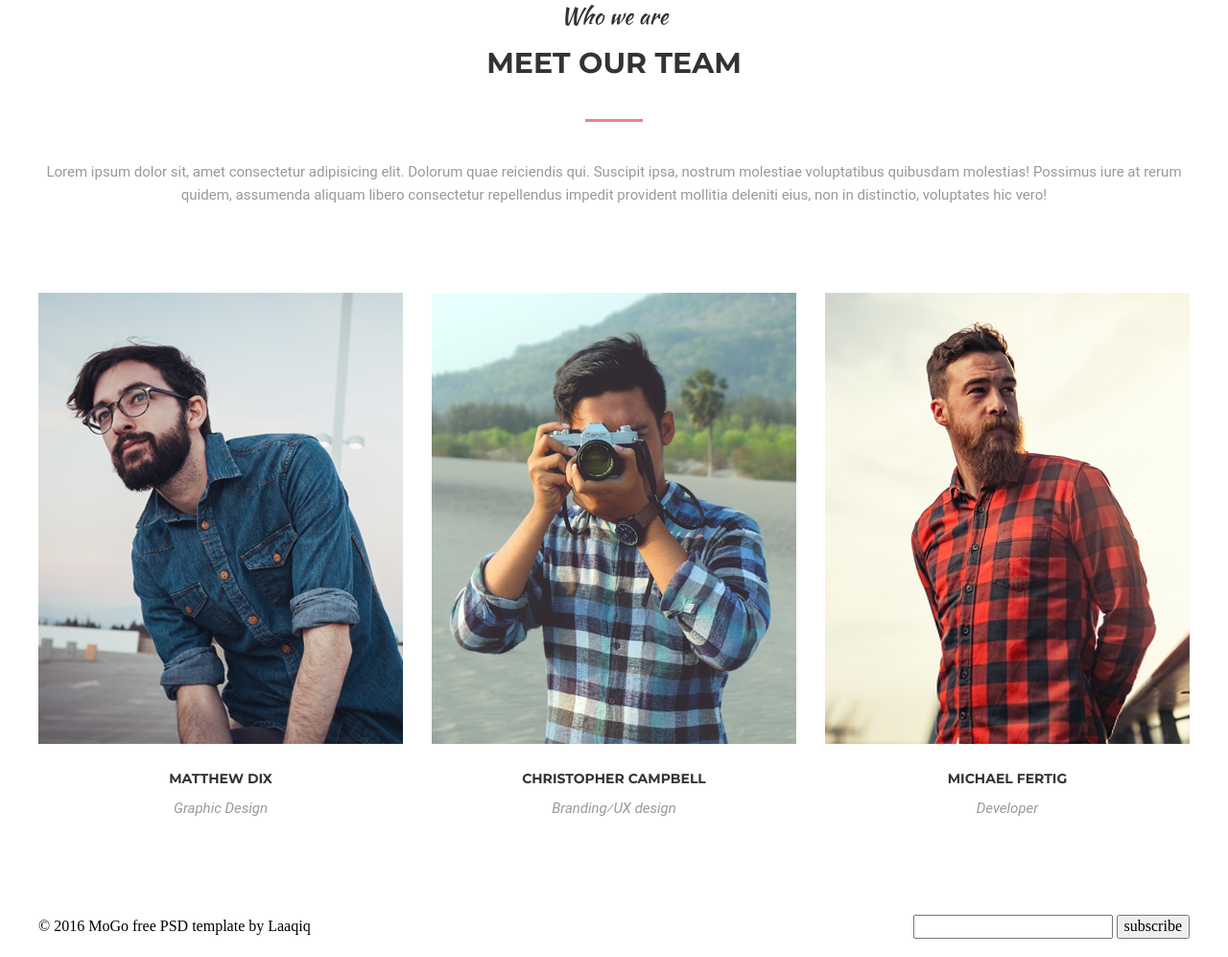
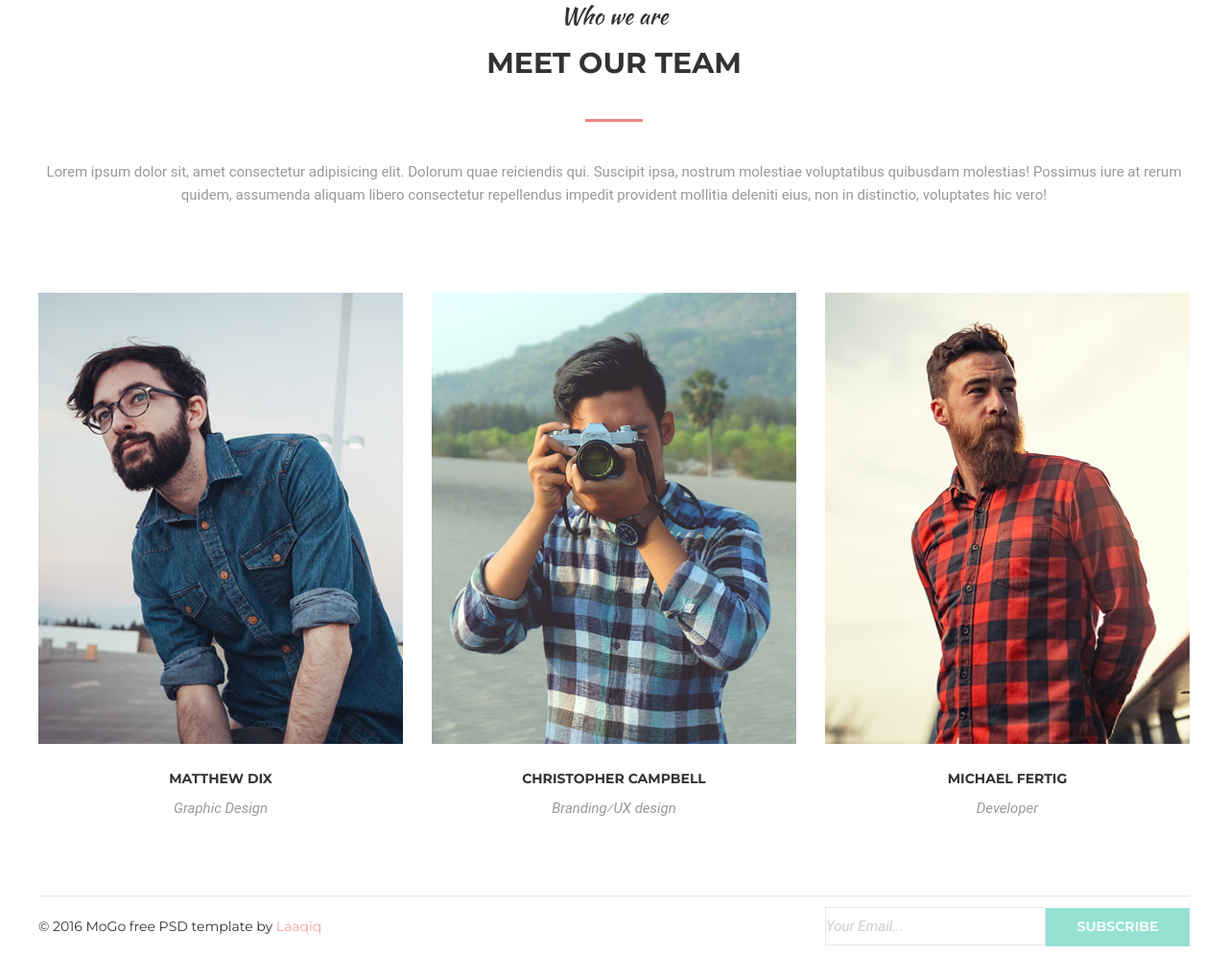
Before and after one commit to SergiiPodlishchuk/goit-fe-course, a plain HTML site: page modul_6/homework_06/index.html in a window 1280 px wide. Shown: the part 716-1713 px from the top of the page at 96% size. Drawn offline with Linux system fonts and the light colour scheme.

Commit message:
second added HW06

```diff
--- a/modul_6/homework_06/css/style.css
+++ b/modul_6/homework_06/css/style.css
@@ -254,8 +254,6 @@ img{
     padding: 0;
     width: 380px;
     position: relative;
-
-
 }
 
 
@@ -367,4 +365,47 @@ img{
     display: flex;
     justify-content: space-between;
     align-items: center;
+    box-shadow: 0px -1px #e5e5e5;
 }
+
+.template_by{
+    font-size: 14px;
+    font-family: "Montserrat";
+    color: rgb(51, 51, 51);
+    line-height: 1.2;
+}
+
+.template_by span{
+    color: #f6a1a1;
+}
+
+input{
+    box-sizing: border-box;
+    margin: 0;
+    padding: 0;
+    width: 230px;
+    height: 40px;
+    border: 1px solid #e5e5e5;
+    font-size: 15px;
+    font-family: "Roboto";
+    color: rgb(204, 204, 204);
+    font-style: italic;
+    line-height: 1.6;
+}
+
+button{
+    margin: 0;
+    padding: 0;
+    width: 150px;
+    height: 40px;
+    background-color: rgb(149, 225, 211);
+    border: none;
+    color: #f2fbf9;
+    font-size: 14px;
+    font-family: "Montserrat";
+    font-weight: bold;
+    text-transform: uppercase;
+    line-height: 1.2;
+    text-align: center;
+    margin-left: -4px;
+}
--- a/modul_6/homework_06/index.html
+++ b/modul_6/homework_06/index.html
@@ -188,8 +188,8 @@
     <footer class="down_menu wrapper">
         <p class="template_by">&#169 2016 MoGo free PSD template by <span>Laaqiq</span></p>
         <form class="subscribe">
-            <input type="text">
-            <input type="button" value="subscribe">
+            <input type="text" name="ergg" value="Your Email...">
+            <button>subscribe</button>
         </form>
     </footer>
 </body>
```
